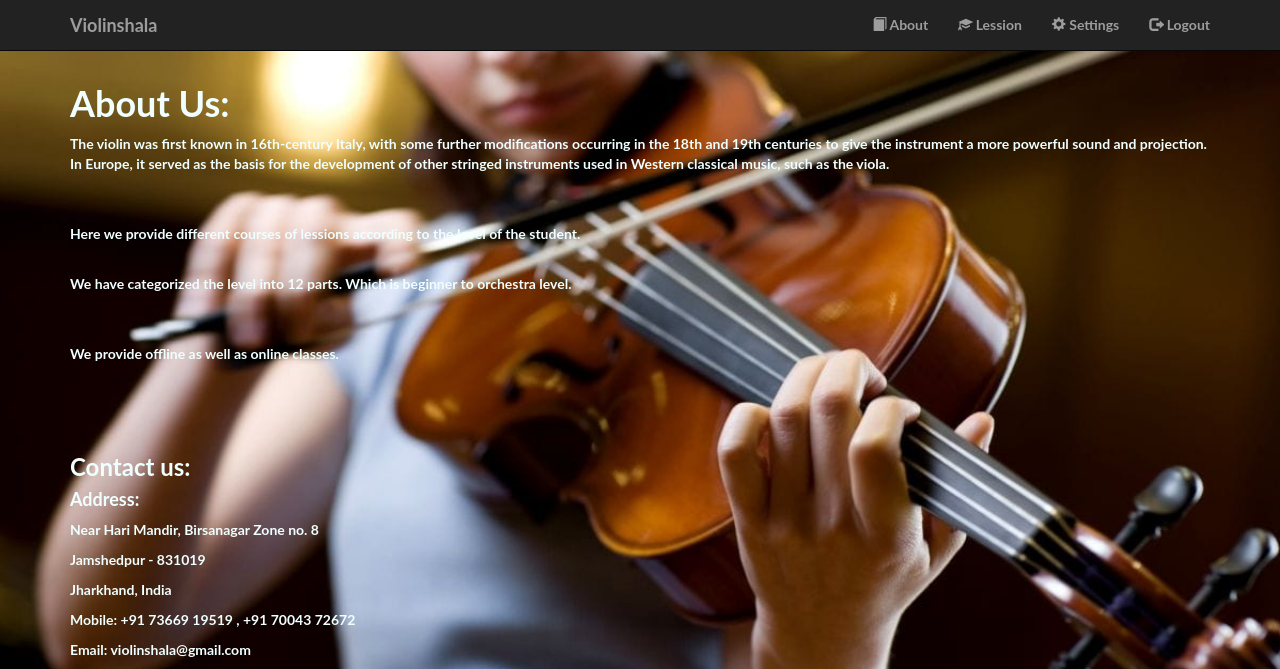
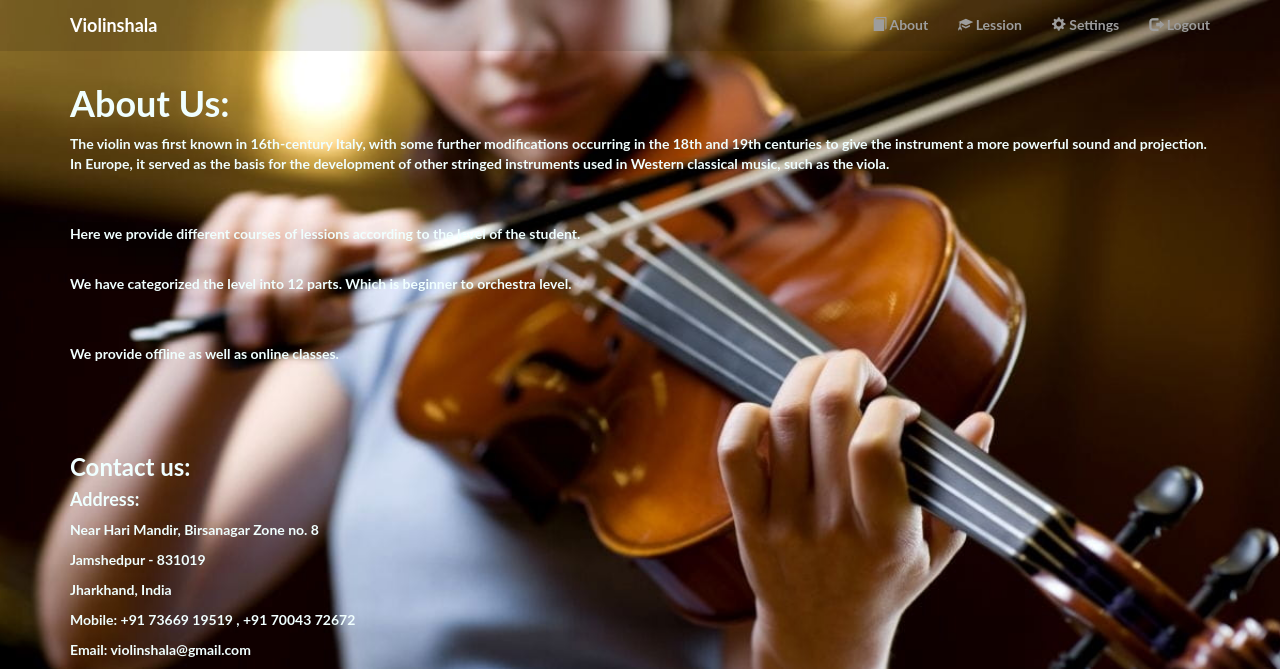
Before and after one commit to Sapan-Ravidas/violinshala, a PHP site: page /info.php in a window 1280 px wide. Shown: the top 669 px of the page. Run offline with PHP 8.4, Linux system fonts and the light colour scheme; the visitor is signed in with stand-in values (Sample User, id 1).

Commit message:
working new header

```diff
--- a/footer.php
+++ b/footer.php
@@ -1,5 +1,5 @@
 <footer>
-<div class="conatiner text-center">
+<div class="container text-center" style="margin-top:auto">
     <p>Copyright &copy; Violinshala. All rights reserved | Contact : +91 73669 19519</p>
 </div>
 </footer>
--- a/header.php
+++ b/header.php
@@ -1,4 +1,4 @@
-<div class="navbar navbar-inverse navbar-fixed-top">
+<div class="navbar navbar-inverse navbar-fixed-top navig">
     <div class="container">
         <div class="navbar-header">
             <button type="button" class="navbar-toggle" data-target="#myNavbar" data-toggle="collapse">
@@ -6,13 +6,13 @@
                 <span class="icon-bar"></span>
                 <span class="icon-bar"></span>
             </button>
-            <a href="index.php" class="navbar-brand">Violinshala</a>
+            <a href="index.php" class="navbar-brand logo" style="color:white;">Violinshala</a>
         </div>
         <div class="navbar-collapse collapse" id="myNavbar">
             <ul class="nav navbar-nav navbar-right">
                 <?php
                 if(isset($_SESSION['email'])){?>
-                    <li><a href="info.php"><span class="glyphicon glyphicon-book"></span> About</a></li>
+                    <li class="nav-links"><a href="info.php"><span class="glyphicon glyphicon-book X"></span> About</a></li>
                     <li><a href="lesson.php"><span class="glyphicon glyphicon-education"></span> Lession</a></li>
                     <li><a href="setting.php"><span class="glyphicon glyphicon-cog"></span> Settings</a></li>
                     <li><a href="logout.php"><span class="glyphicon glyphicon-log-out"></span> Logout</a></li>
--- a/style.css
+++ b/style.css
@@ -7,7 +7,16 @@ body, h1, h2, h3, h4, h5, h6{
     font-weight: 700;
     font-family: "Lato","Helvetica Neue",Arial, Helvetica, sans-serif;
 }
-
+.navig{
+    background-color: #0f0f0f1e !important;
+    border-color: #0f0f0f00 !important;
+}
+.nav-links{
+    color: whitesmoke !important;
+}
+.nav-links:hover{
+    color: white !important;
+}
 #content{
     min-height: 600px;
 }
```
